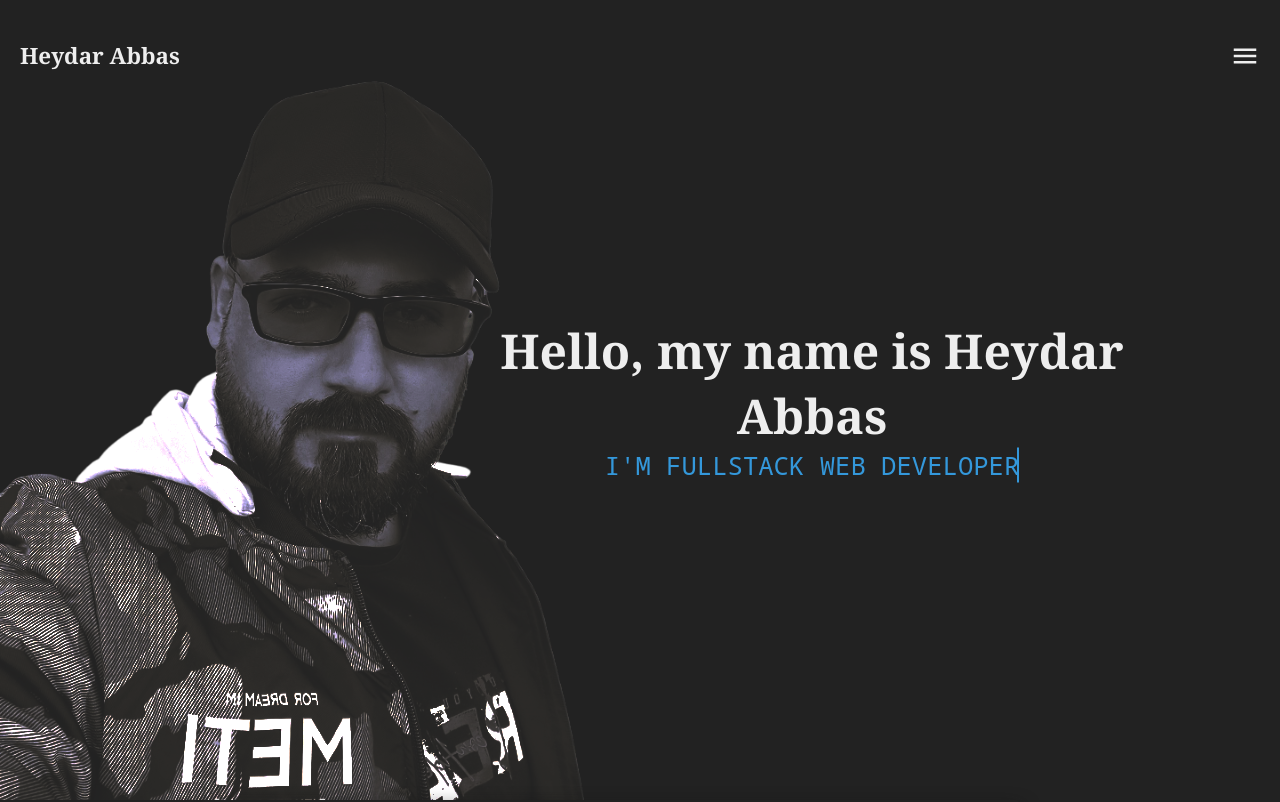
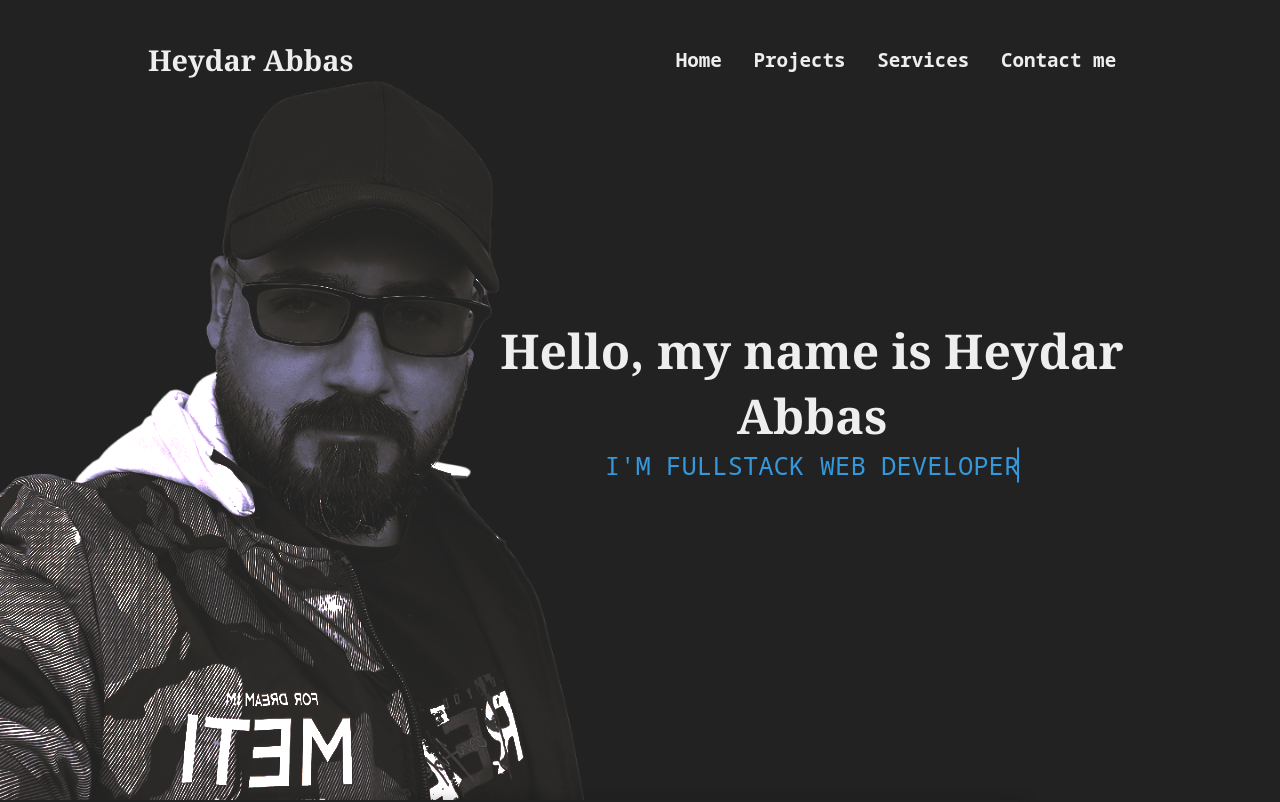
Before and after one commit to heydar-abbas/portfolio, a plain HTML site: page index.html in a window 1280 px wide. Shown: the top 802 px of the page. Drawn offline with Linux system fonts and the light colour scheme.

Commit message:
Updating navbar width for +1024 devices

```diff
--- a/sass/home/_hero.scss
+++ b/sass/home/_hero.scss
@@ -70,15 +70,6 @@
   .hero {
     margin-bottom: 0;
 
-    nav {
-      .container {
-        .nav-list {
-          width: 93%;
-          left: 20px;
-        }
-      }
-    }
-
     img {
       width: 20rem;
       height: 20rem;
@@ -90,28 +81,6 @@
   .hero {
     display: block;
     position: relative;
-
-    nav {
-      position: absolute;
-      top: 0;
-      left: 0;
-      z-index: 1;
-
-      .container {
-        width: 80%;
-        margin: 0 auto;
-
-        .logo {
-          a {
-            font-size: 1.8rem;
-          }
-        }
-
-        .nav-list {
-          width: 93%;
-        }
-      }
-    }
 
     .hero-title {
       position: absolute;
@@ -142,45 +111,8 @@
     width: 100vw;
     height: 100vh;
 
-    nav {
-      .container {
-        padding: 20px 0;
-
-        .logo {
-          width: 20rem;
-        }
-
-        .hamburger {
-          display: none;
-        }
-
-        .close-menu {
-          display: none;
-        }
-
-        .nav-list {
-          transform: rotateX(0);
-          position: initial;
-          padding: 20px;
-          background-color: transparent;
-
-          ul {
-            flex-direction: row;
-            justify-content: space-around;
-
-            li {
-              color: inherit;
-              padding: 0;
-              transition-duration: 0.3s;
-              width: initial;
-
-              &:hover {
-                color: $blue_color;
-              }
-            }
-          }
-        }
-      }
+    nav .container .toggle-menu {
+      display: none;
     }
 
     .hero-title {
--- a/sass/home/_nav.scss
+++ b/sass/home/_nav.scss
@@ -14,6 +14,7 @@
 
       .logo {
         padding: 20px;
+        flex-basis: 14rem;
 
         a {
           font-family: $header_font;
@@ -70,7 +71,7 @@
               text-decoration: none;
               color: inherit;
               font-weight: bold;
-              font-size: 1.3rem;
+              font-size: 1.2rem;
               display: block;
             }
           }
@@ -83,3 +84,91 @@
     }
   }
 }
+
+@media (min-width: 667px) {
+  .hero {
+    nav {
+      .container {
+        .nav-list {
+          width: 93%;
+          left: 20px;
+        }
+      }
+    }
+  }
+}
+
+@media (min-width: 768px) {
+  .hero {
+    nav {
+      position: absolute;
+      top: 0;
+      left: 0;
+      z-index: 1;
+
+      .container {
+        width: 90%;
+        margin: 0 auto;
+
+        .logo {
+          flex-basis: 16rem;
+
+          a {
+            font-size: 1.8rem;
+          }
+        }
+
+        .nav-list {
+          width: 93%;
+        }
+      }
+    }
+  }
+}
+
+@media (min-width: 1024px) {
+  .hero {
+    nav {
+      .container {
+        padding: 20px 0;
+
+        .logo {
+          flex-basis: 20rem;
+        }
+
+        .nav-list {
+          transform: rotateX(0);
+          position: initial;
+          background-color: transparent;
+          flex-basis: 32rem;
+
+          ul {
+            flex-direction: row;
+            justify-content: space-around;
+
+            li {
+              color: inherit;
+              padding: 0;
+              transition-duration: 0.3s;
+              width: initial;
+
+              &:hover {
+                color: $blue_color;
+              }
+            }
+          }
+        }
+      }
+    }
+  }
+}
+
+@media (min-width: 1200px) {
+  .hero {
+    nav {
+      .container {
+        width: 80%;
+      }
+    }
+  }
+}
```
Also changed, not shown: sass/main.css, 1 other file.
